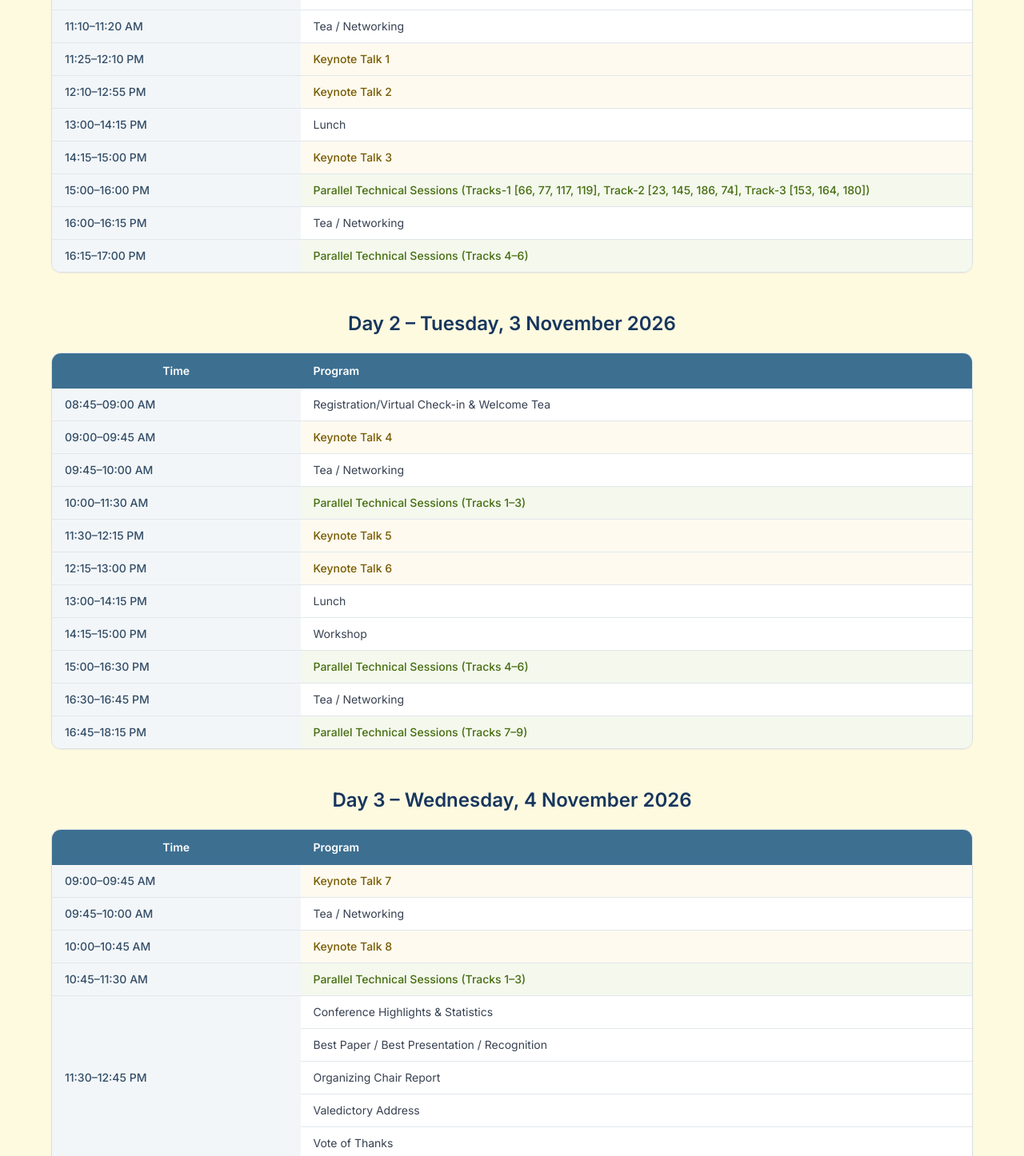
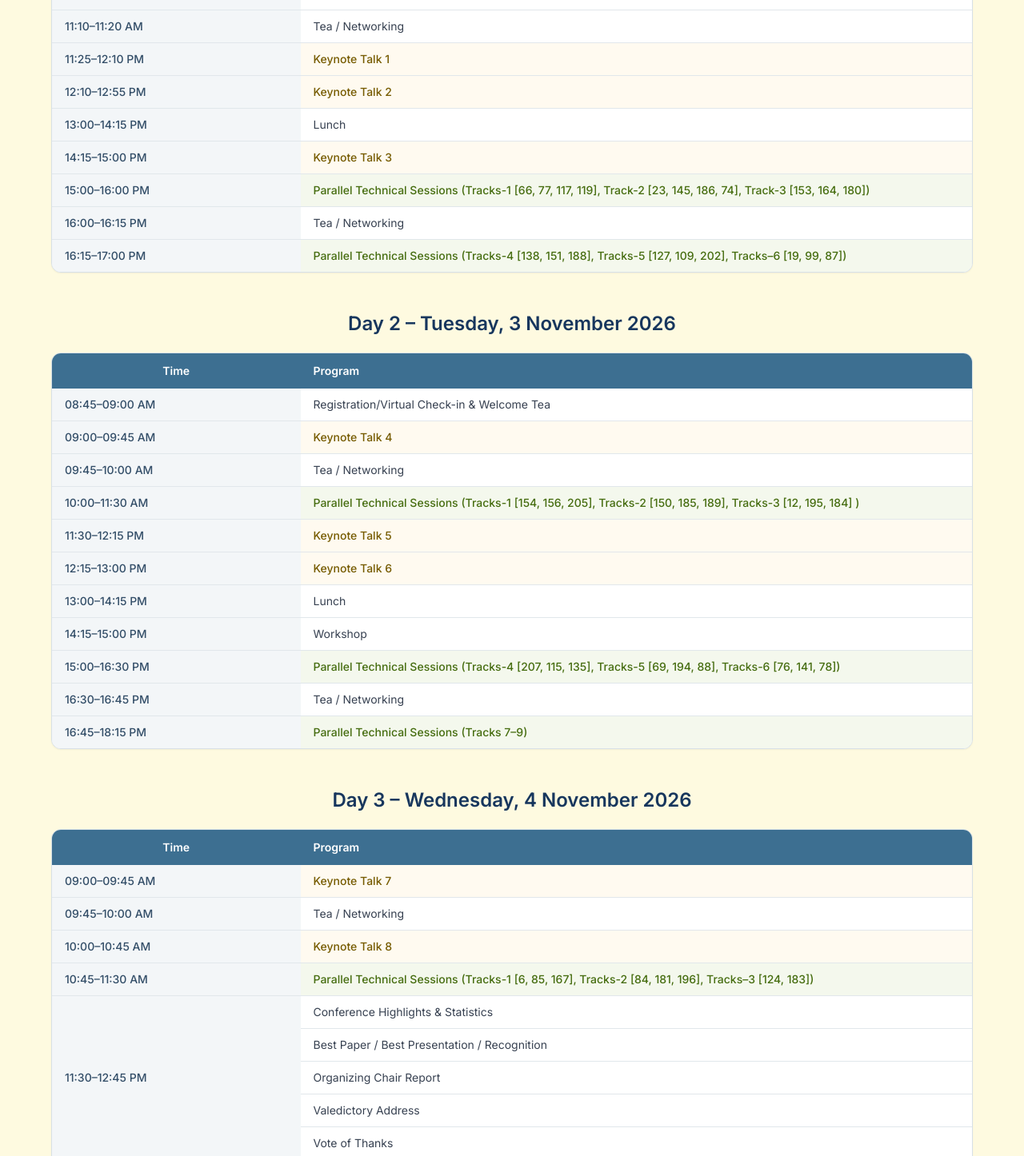
Before and after one commit to ictcon-cit/ictcon_2026, a Next.js app: page /schedule in a window 1280 px wide. Shown: the part 885-2331 px from the top of the page at 80% size. Built offline with nearby package versions, Linux system fonts and the light colour scheme.

Commit message:
Update page.tsx

```diff
--- a/src/app/schedule/page.tsx
+++ b/src/app/schedule/page.tsx
@@ -182,7 +182,7 @@ const SubmissionPage = () => {
                           16:15–17:00 PM
                         </td>
                         <td className="px-4 py-2.5 text-[#466d10] font-medium bg-[#f4f8ed]">
-                          Parallel Technical Sessions (Tracks 4–6)
+                          Parallel Technical Sessions (Tracks-4 [138, 151, 188], Tracks-5 [127, 109, 202], Tracks–6 [19, 99, 87])
                         </td>
                       </tr>
 
@@ -249,7 +249,7 @@ const SubmissionPage = () => {
                           10:00–11:30 AM
                         </td>
                         <td className="px-4 py-2.5 text-[#466d10] font-medium">
-                          Parallel Technical Sessions (Tracks 1–3)
+                          Parallel Technical Sessions (Tracks-1 [154, 156, 205], Tracks-2 [150, 185, 189], Tracks-3 [12, 195, 184] )
                         </td>
                       </tr>
 
@@ -294,7 +294,7 @@ const SubmissionPage = () => {
                           15:00–16:30 PM
                         </td>
                         <td className="px-4 py-2.5 text-[#466d10] font-medium">
-                          Parallel Technical Sessions (Tracks 4–6)
+                          Parallel Technical Sessions (Tracks-4 [207, 115, 135], Tracks-5 [69, 194, 88], Tracks-6 [76, 141, 78])
                         </td>
                       </tr>
 
@@ -379,7 +379,7 @@ const SubmissionPage = () => {
                           10:45–11:30 AM
                         </td>
                         <td className="px-4 py-2.5 text-[#466d10] font-medium">
-                          Parallel Technical Sessions (Tracks 1–3)
+                          Parallel Technical Sessions (Tracks-1 [6, 85, 167], Tracks-2 [84, 181, 196], Tracks–3 [124, 183])
                         </td>
                       </tr>
 
```
